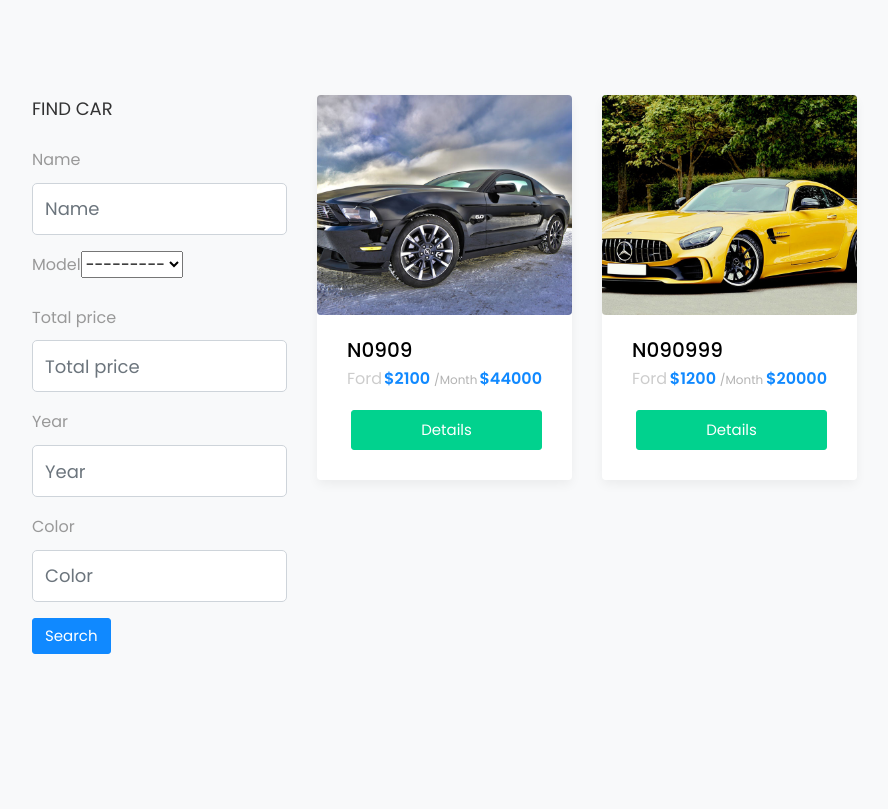
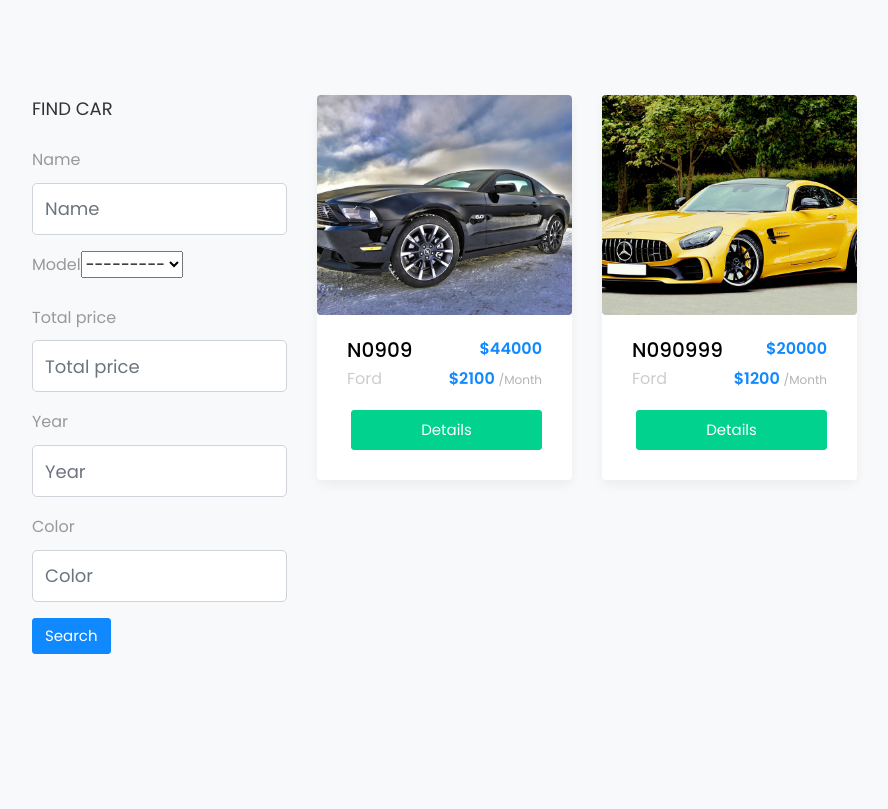
Before and after one commit to Mmy2000/carbook, a Django app: page /cars/ in a window 1280 px wide. Shown: the part 601-1410 px from the top of the page, without its empty margins (53-941 px from the left). Run offline with Django 4.2, Linux system fonts and the light colour scheme; data comes from the database, SQL or seed files in the repository; some libraries are stand-ins or nearby versions; some web fonts are replaced.

Commit message:
updating

```diff
--- a/cars/templates/cars/car_list.html
+++ b/cars/templates/cars/car_list.html
@@ -42,11 +42,14 @@ Cars
                         style="background-image: url({{car.image_cover.url}});">
                     </div>
                     <div class="text">
-                        <h2 class="mb-0"><a href="car-single.html">{{car.name}}</a></h2>
+                        <div class="d-flex justify-content-between">
+                            <h2 class="mb-0"><a href="car-single.html">{{car.name}}</a></h2>
+                            <p class="price ml-auto">${{car.total_price}}</p>
+                        </div>
+
                         <div class="d-flex mb-3">
                             <span class="cat">{{car.model}}</span>
                             <p class="price ml-auto">${{car.price_per_month}} <span>/Month</span></p>
-                            <p class="price ml-auto">${{car.total_price}}</p>
                         </div>
                         <p class="d-flex mb-0 d-block"> <a href="{{car.get_absolute_url}}"
                                 class="btn btn-secondary w-100 py-2 ml-1">Details</a></p>
```
